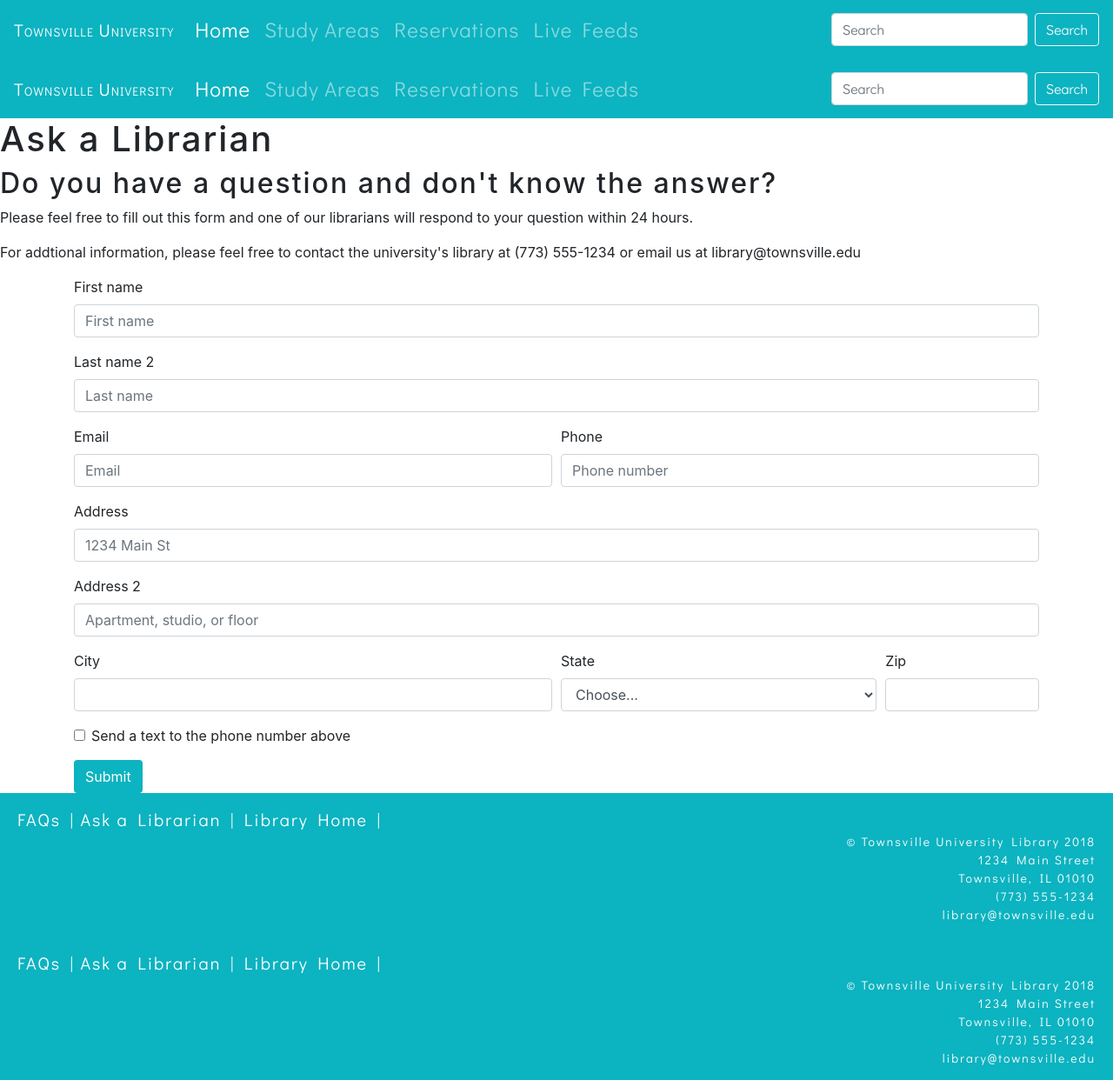
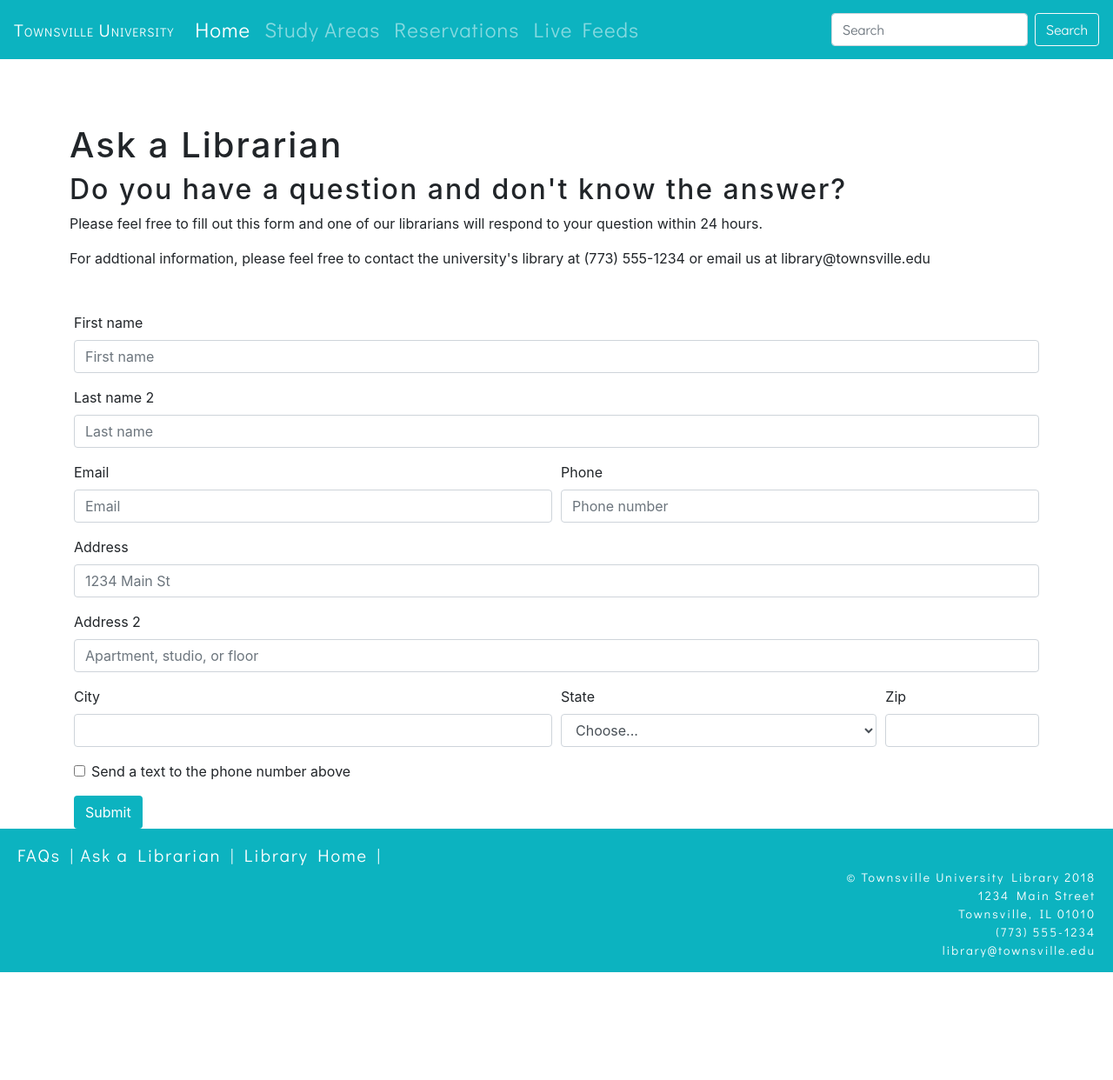
Before and after one commit to DOMLIS786/GAstudyareas, a Jekyll site: the page built from ask-librarian-form.html, in a window 1280 px wide. Shown: the whole page at 87% size. Built offline with Jekyll 4.4.1, drawn with Linux system fonts in a browser that asks for light colours; after the commit the page ends 1118 px from its top, so only the background shows below that.

Commit message:
Update ask-librarian-form.html

```diff
--- a/ask-librarian-form.html
+++ b/ask-librarian-form.html
@@ -1,20 +1,18 @@
 ---
-layout: base
+layout: form
 title: Ask a Librarian
 ---
 {% include header.html %}
 
 <main class="content">
-      <main class="home">
+  <article class="intro">
 <h1>Ask a Librarian</h1>
-<article>
 <h2>Do you have a question and don't know the answer?</h2>
 <p> Please feel free to fill out this form and one of our librarians will respond to your question within 24 hours.</p>
 <p>For addtional information, please feel free to contact the university's library at (773) 555-1234 or email us at library@townsville.edu</p>
-</article>
- </main>
-      </main>
-      <section class="container">
+  </article>
+</main>
+<section class="container">
 <form>
 <div class="form-group">
     <label for="fname">First name</label>
```
